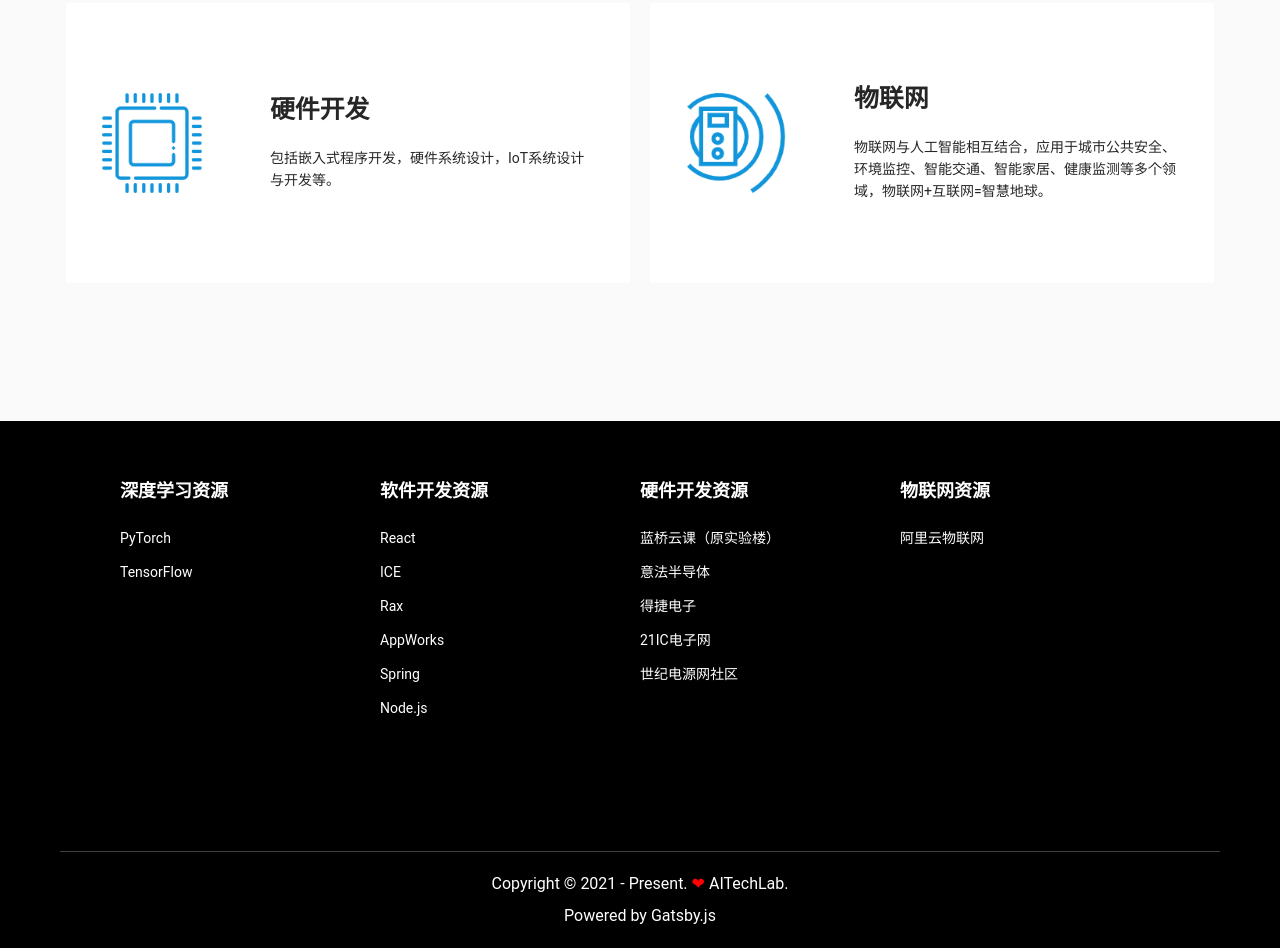
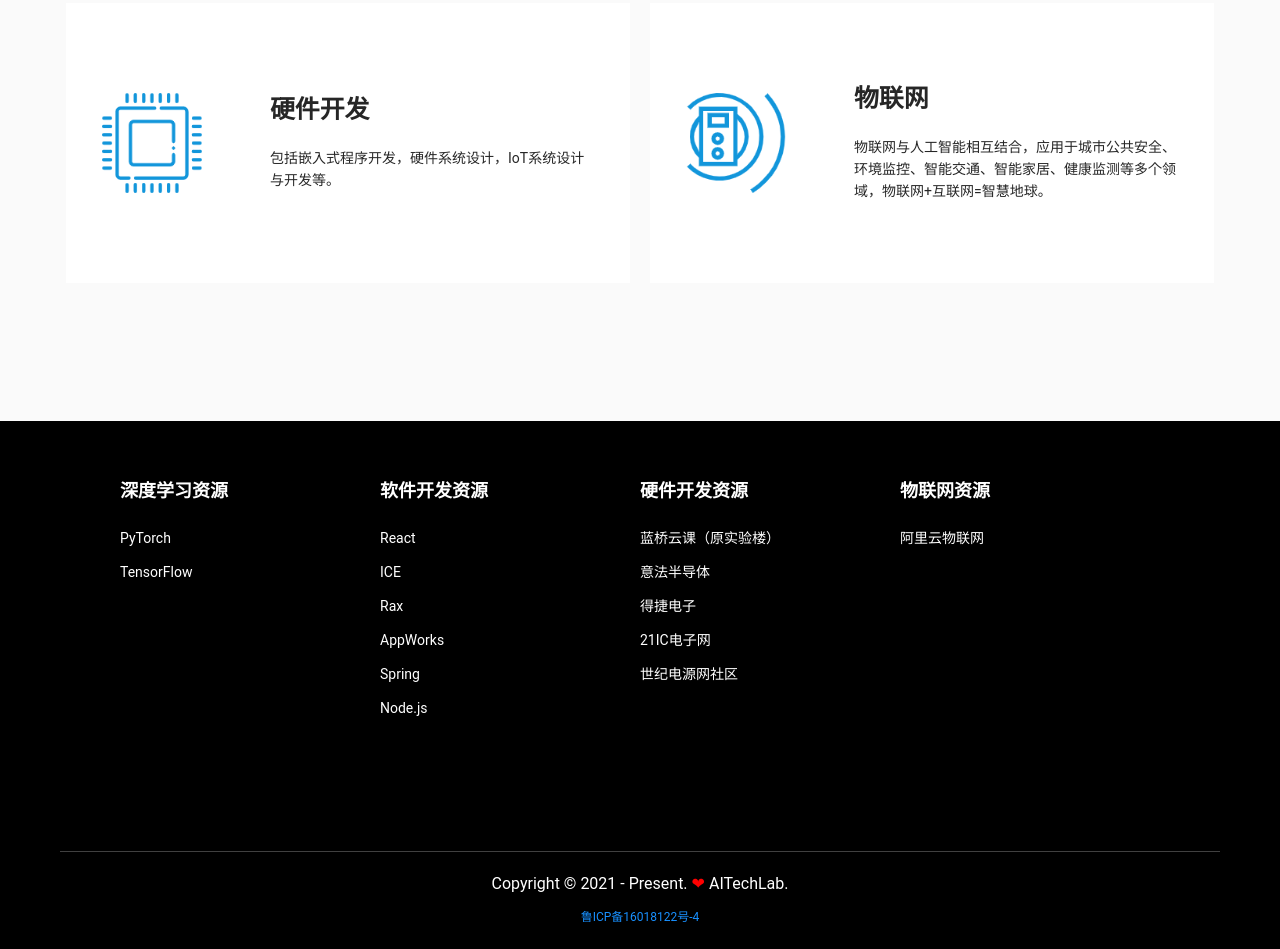
Before and after one commit to aitechlabcn/site, a Gatsby site: page / in a window 1280 px wide. Shown: the part 1319-2268 px from the top of the page. Built offline with nearby package versions, Linux system fonts and the light colour scheme; Gatsby itself is replaced by a stand-in of ours; some packages are replaced by stand-ins of ours.

Commit message:
chore: beian

```diff
--- a/package.json
+++ b/package.json
@@ -47,5 +47,6 @@
     "clean": "gatsby clean",
     "upload:oss": "ts-node ./scripts/uploadBuildAssets.ts",
     "test": "echo \"Write tests! -> https://gatsby.dev/unit-testing\" && exit 1"
-  }
+  },
+  "packageManager": "npm@8.5.0"
 }
--- a/src/components/Footer/index.module.scss
+++ b/src/components/Footer/index.module.scss
@@ -32,5 +32,10 @@
     span {
       color: red;
     }
+
+    a {
+      font-size: 12px;
+      text-decoration: none;
+    }
   }
 }
--- a/src/components/Footer/index.tsx
+++ b/src/components/Footer/index.tsx
@@ -40,7 +40,7 @@ function Footer() {
       <div className={styles.bottom}>
         Copyright © 2021 - Present. <span>❤</span> AITechLab.
         <br />
-        Powered by Gatsby.js
+        <a href="https://beian.miit.gov.cn/" target="_blank">鲁ICP备16018122号-4</a>
       </div>
     </div>
   );
```
